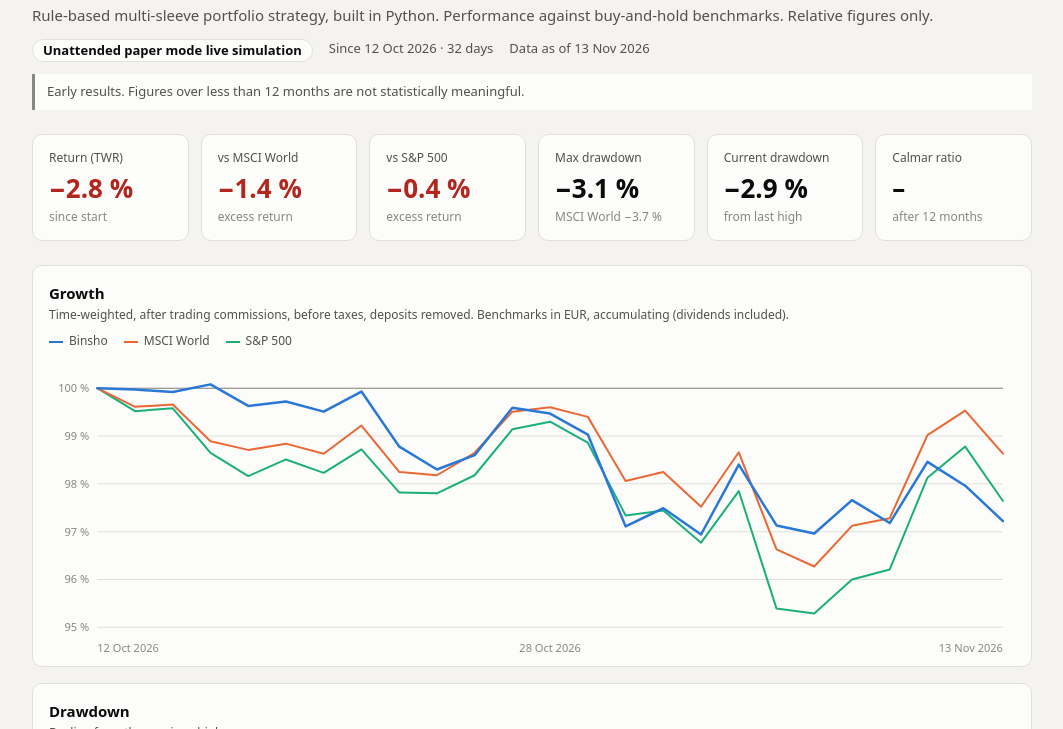
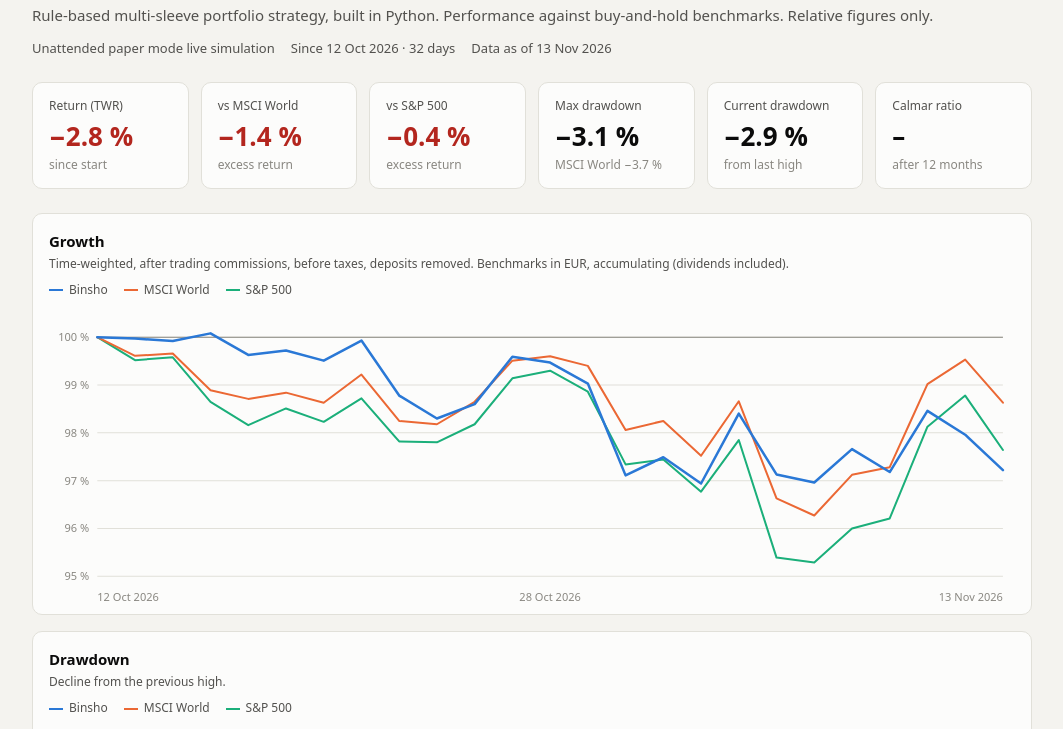
Before and after one commit to volli3000/binsho-dashboard, a plain HTML site: page index.html in a window 1280 px wide. Shown: the part 71-800 px from the top of the page, without its empty margins (108-1171 px from the left). Drawn offline with Linux system fonts and the light colour scheme.

Commit message:
dashboard layout

```diff
--- a/index.html
+++ b/index.html
@@ -3,7 +3,7 @@
 <head>
 <meta charset="utf-8">
 <meta name="viewport" content="width=device-width, initial-scale=1">
-<title>Binsho – Performance Dashboard</title>
+<title>Binsho Dashboard</title>
 <meta name="description" content="Public performance dashboard for Binsho, a rule-based portfolio strategy. Relative figures only.">
 <style>
   .viz-root {
@@ -32,7 +32,6 @@
   header h1 { font-size: 26px; margin: 0 0 4px; letter-spacing: -0.01em; }
   header p { margin: 0; color: var(--text-secondary); }
   .meta { display: flex; flex-wrap: wrap; gap: 8px 16px; margin-top: 12px; color: var(--text-secondary); font-size: 13px; }
-  .badge { border: 1px solid var(--border); border-radius: 999px; padding: 1px 10px; font-weight: 600; color: var(--text-primary); background: var(--surface-1); }
   .tiles { display: grid; grid-template-columns: repeat(auto-fit, minmax(150px, 1fr)); gap: 12px; margin: 24px 0; }
   .tile { background: var(--surface-1); border: 1px solid var(--border); border-radius: 10px; padding: 14px 16px; }
   .tile .label { font-size: 12px; color: var(--text-secondary); }
@@ -58,7 +57,6 @@
   .method p { font-size: 13px; color: var(--text-secondary); margin: 6px 0 12px; }
   .disclaimer { font-size: 12px; color: var(--text-muted); margin: 8px 0 0; }
   .pos { color: var(--good); } .neg { color: var(--bad); }
-  .early { margin-top: 12px; padding: 8px 12px; border-left: 3px solid var(--text-muted); background: var(--surface-1); font-size: 13px; color: var(--text-secondary); }
   .err { padding: 16px; border: 1px solid var(--bad); border-radius: 10px; color: var(--bad); }
 </style>
 </head>
@@ -69,7 +67,6 @@
     <h1>Binsho Dashboard</h1>
     <p>Rule-based multi-sleeve portfolio strategy, built in Python. Performance against buy-and-hold benchmarks. Relative figures only.</p>
     <div class="meta" id="meta"></div>
-    <p class="early" id="early" hidden>Early results. Figures over less than 12 months are not statistically meaningful.</p>
   </header>
 
   <section class="tiles" id="tiles" aria-label="Key figures"></section>
@@ -178,8 +175,7 @@ function drawdownOf(rows, key) {
 
 function render(m) {
   const mode = m.mode === "live" ? "Live" : "Unattended paper mode live simulation";
-  el("meta").innerHTML = `<span class="badge">${mode}</span><span>Since ${fmtDate(m.start)} · ${m.days} days</span><span>Data as of ${fmtDate(m.as_of)}</span>`;
-  el("early").hidden = m.days >= 365;
+  el("meta").innerHTML = `<span>${mode}</span><span>Since ${fmtDate(m.start)} · ${m.days} days</span><span>Data as of ${fmtDate(m.as_of)}</span>`;
   const b = m.benchmarks, k = m.kpi, annual = k.cagr != null;
   const tiles = [
     ["Return (TWR)", pct(k.twr), cls(k.twr), "since start"],
```
